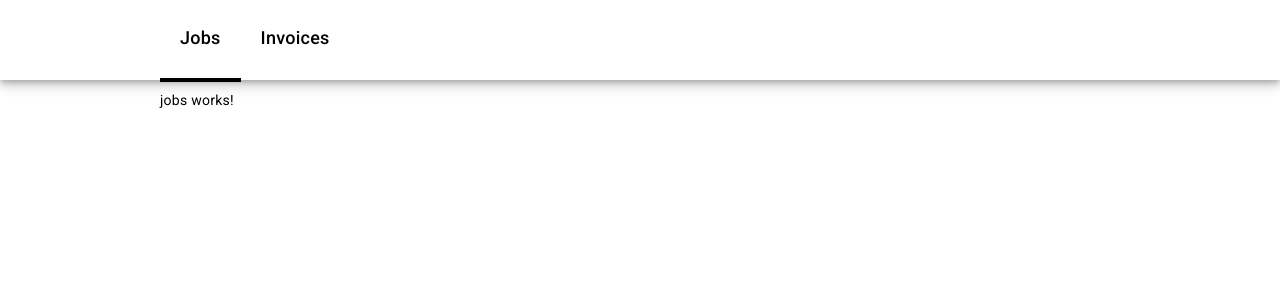
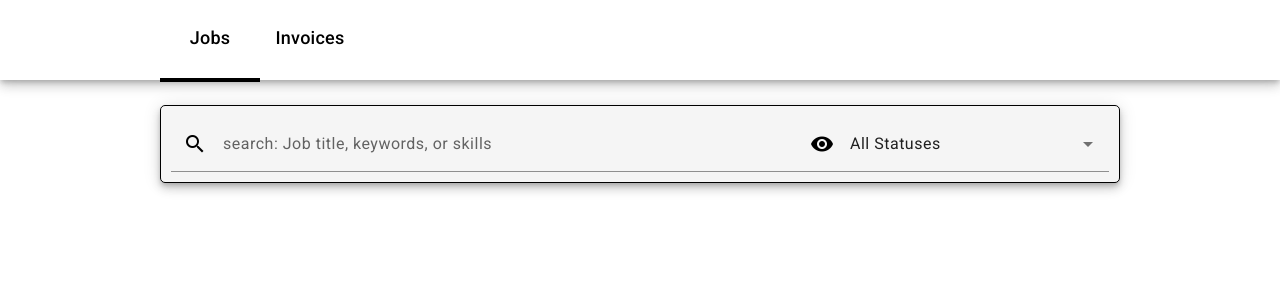
Before and after one commit to NikolaArsenovic/txtask, an Angular app: page /jobs in a window 1280 px wide. Shown: the top 300 px of the page. Built offline with nearby package versions, Linux system fonts and the light colour scheme.

Commit message:
Search bar UI done

```diff
--- a/src/app/core/components/header/header.component.scss
+++ b/src/app/core/components/header/header.component.scss
@@ -9,19 +9,25 @@
     margin-left:auto;
     margin-right: auto;
     display: flex ;
+    cursor: pointer;
 
     .active {
       border-bottom: 4px solid black;
     }
 
     .link {
-      display: inline-block;
       height: 80px;
-      padding: 0 20px 0 20px;
+      padding: 0 15px 0 15px;
       display: flex;
       align-items: center;
       font-size: 18px;
       font-weight: 500;
+
+      .text {
+        width: 70px;
+        display: inline-block;
+        text-align: center;
+      }
 
       &:hover {
         background: rgb(240, 240, 240, 0.6);
--- a/src/app/core/components/layout/layout.component.scss
+++ b/src/app/core/components/layout/layout.component.scss
@@ -3,6 +3,7 @@
     width: 960px;
     margin-left:auto;
     margin-right: auto;
+    padding: 15px;
 
     .spinner {
       position: absolute;
--- a/src/app/core/models/job-ad.model.ts
+++ b/src/app/core/models/job-ad.model.ts
@@ -21,5 +21,6 @@ export interface JobAd {
    */
   status: JobAdStatus;
 }
-
-export type JobAdStatus = 'draft' | 'published' | 'archived';
+// I hope this is ok that I slightly modified recommended type. Idea was to have array to populate select in search bar and to use same values for type (and to not repeat)
+export const jobStatuses = ['draft', 'published', 'archived'] as const;
+export type JobAdStatus = typeof jobStatuses[number];
--- /dev/null
+++ b/src/app/modules/jobs/components/job-search-bar/job-search-bar.component.html
@@ -0,0 +1,16 @@
+<div [formGroup]="search" class="job-add-search-bar-wrapper">
+  <div class="fields mat-elevation-z6">
+    <mat-form-field class="search-text">
+      <mat-icon matPrefix aria-hidden="false" fontIcon="search"></mat-icon>
+      <input type="text" matInput formControlName="text" placeholder="search: Job title, keywords, or skills">
+    </mat-form-field>
+    <mat-form-field class="status">
+      <mat-icon matPrefix aria-hidden="false" fontIcon="visibility"></mat-icon>
+      <mat-select formControlName="status">
+          <ng-container *ngFor="let status of jobAdStatuses; trackBy: trackByFn">
+            <mat-option [value]="status.value">{{status.text}}</mat-option>
+          </ng-container>
+      </mat-select>
+    </mat-form-field>
+  </div>
+</div>
--- /dev/null
+++ b/src/app/modules/jobs/components/job-search-bar/job-search-bar.component.scss
@@ -0,0 +1,17 @@
+.job-add-search-bar-wrapper {
+  .fields {
+    background-color: rgb(245, 245, 245);
+    padding: 10px;
+    border-radius: 5px;
+    border: 1px solid black;
+    display: flex;
+
+    .search-text {
+      flex-grow: 6;
+    }
+
+    .status {
+      flex-grow: 1;
+    }
+  }
+}
--- /dev/null
+++ b/src/app/modules/jobs/components/job-search-bar/job-search-bar.component.ts
@@ -0,0 +1,35 @@
+import { FormControl, FormGroup } from '@angular/forms';
+
+import { Component } from '@angular/core';
+import { jobStatuses } from 'src/app/core/models/job-ad.model';
+
+@Component({
+  selector: 'app-job-search-bar',
+  templateUrl: './job-search-bar.component.html',
+  styleUrls: ['./job-search-bar.component.scss']
+})
+export class JobSearchBarComponent {
+
+  get jobAdStatuses(): { value: string, text: string }[] {
+    const selectStatuses = [{
+      text: 'All Statuses',
+      value: ''
+    }];
+    jobStatuses.forEach(status => {
+      selectStatuses.push({
+        text: status.charAt(0).toUpperCase() + status.slice(1), // capitalize first letter
+        value: status
+      })
+    });
+    return selectStatuses;
+  }
+
+  search = new FormGroup({
+    text: new FormControl(''),
+    status: new FormControl(this.jobAdStatuses[0].value),
+  });
+
+  trackByFn(index: number): number{
+    return index;
+  }
+}
--- a/src/app/modules/jobs/jobs.module.ts
+++ b/src/app/modules/jobs/jobs.module.ts
@@ -1,17 +1,36 @@
+import {MAT_FORM_FIELD_DEFAULT_OPTIONS, MatFormFieldModule} from '@angular/material/form-field';
+
+import { CommonModule } from '@angular/common';
+import { JobAdItemComponent } from './components/job-ad-item/job-ad-item.component';
+import { JobSearchBarComponent } from './components/job-search-bar/job-search-bar.component';
+import { JobsComponent } from './pages/jobs/jobs.component';
+import { JobsRoutingModule } from './jobs-routing.module';
+import {MatIconModule} from '@angular/material/icon';
+import {MatInputModule} from '@angular/material/input';
+import {MatSelectModule} from '@angular/material/select';
 import { NgModule } from '@angular/core';
-import { CommonModule } from '@angular/common';
-
-import { JobsRoutingModule } from './jobs-routing.module';
-import { JobsComponent } from './pages/jobs/jobs.component';
-
+import { ReactiveFormsModule } from '@angular/forms';
 
 @NgModule({
+  providers: [
+  {
+    provide: MAT_FORM_FIELD_DEFAULT_OPTIONS,
+    useValue: { subscriptSizing: 'dynamic' },
+  },
+ ],
   declarations: [
-    JobsComponent
+    JobsComponent,
+    JobSearchBarComponent,
+    JobAdItemComponent
   ],
   imports: [
     CommonModule,
-    JobsRoutingModule
+    JobsRoutingModule,
+    ReactiveFormsModule,
+    MatFormFieldModule,
+    MatSelectModule,
+    MatInputModule,
+    MatIconModule
   ]
 })
 export class JobsModule { }
--- a/src/app/modules/jobs/pages/jobs/jobs.component.html
+++ b/src/app/modules/jobs/pages/jobs/jobs.component.html
@@ -1 +1,6 @@
-<p>jobs works!</p>
+<div class="job-ads-wrapper">
+  <app-job-search-bar></app-job-search-bar>
+  <div class="job-ad-list">
+    <app-job-ad-item></app-job-ad-item>
+  </div>
+</div>
```
Also changed, not shown: src/app/modules/jobs/components/job-ad-item/job-ad-item.component.ts (added, +10 -0 lines), src/app/modules/jobs/components/job-ad-item/job-ad-item.component.html (added), src/app/modules/jobs/components/job-ad-item/job-ad-item.component.scss (added), 2 other files (tests, documents, lock files or other folders).
